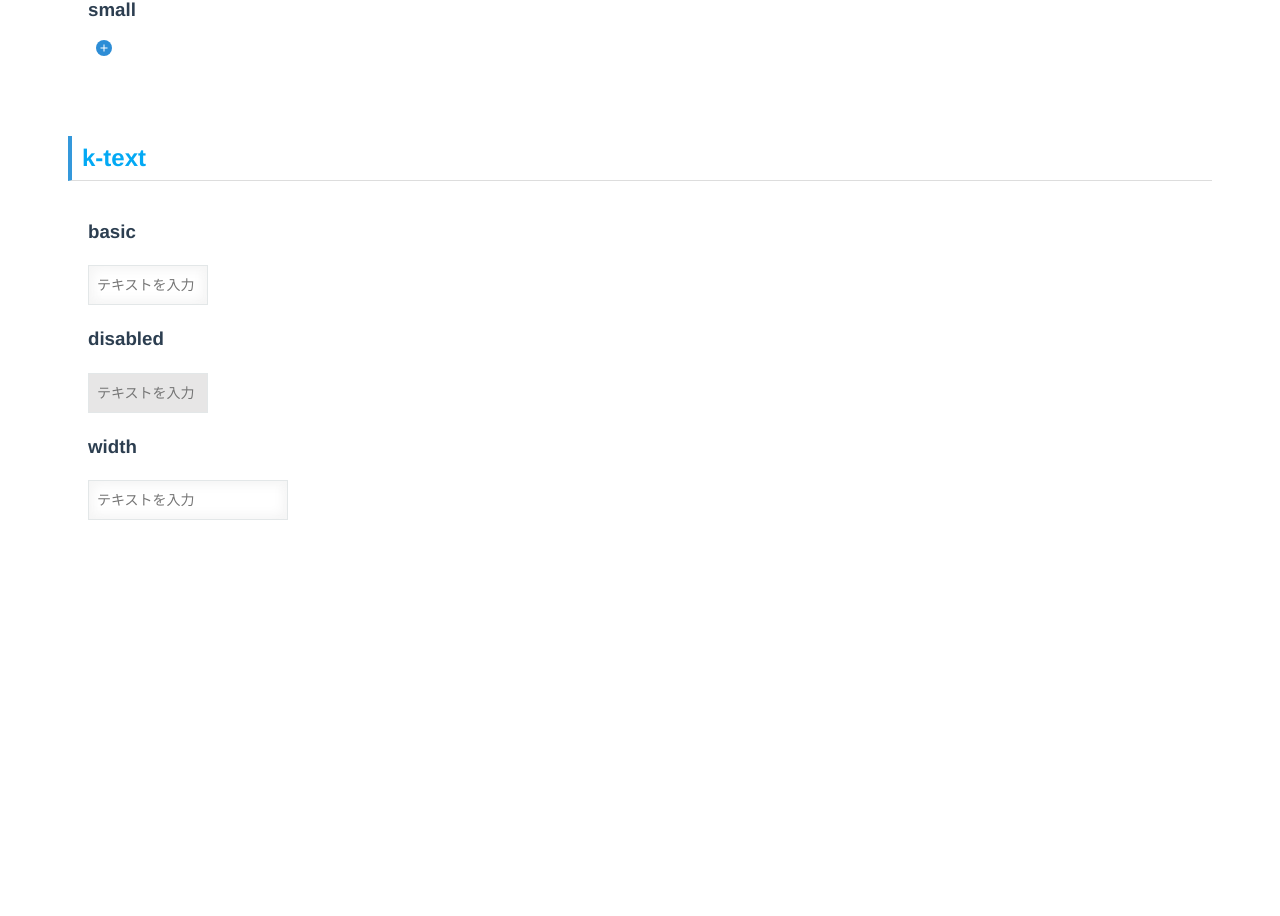
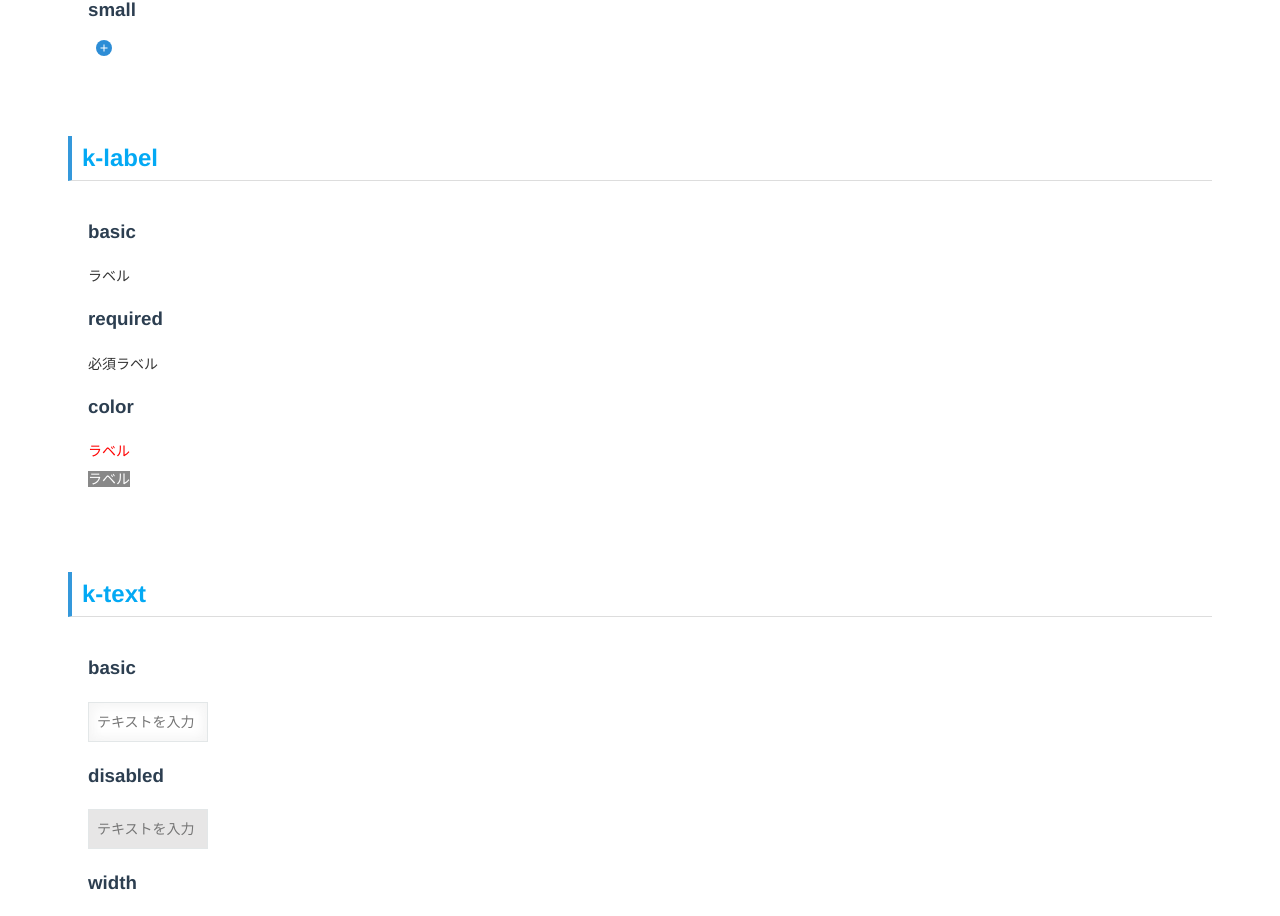
Before and after one commit to mid0111/kintone-vue-component, a Vue app: page / in a window 1280 px wide. Shown: the part 1492-2408 px from the top of the page. Before the commit the page ends 2056 px from the top, so only its background shows below. Built offline with nearby package versions, Linux system fonts and the light colour scheme.

Commit message:
ラベルのデモを追加

```diff
--- a/src/App.vue
+++ b/src/App.vue
@@ -16,6 +16,9 @@
       <component-title title="k-icon-button" />
       <k-icon-button-demo />
 
+      <component-title title="k-label" />
+      <k-label-demo />
+
       <component-title title="k-text" />
       <k-text-demo />
     </div>
@@ -29,6 +32,7 @@ import KButtonDemo from './demo/KButtonDemo.vue';
 import KDialogDemo from './demo/KDialogDemo.vue';
 import KDropdownDemo from './demo/KDropdownDemo.vue';
 import KIconButtonDemo from './demo/KIconButtonDemo.vue';
+import KLabelDemo from './demo/KLabelDemo.vue';
 import KTextDemo from './demo/KTextDemo.vue';
 
 export default {
@@ -40,6 +44,7 @@ export default {
     KDialogDemo,
     KDropdownDemo,
     KIconButtonDemo,
+    KLabelDemo,
     KTextDemo
   },
 
--- a/src/components/KLabel.vue
+++ b/src/components/KLabel.vue
@@ -5,40 +5,23 @@
   </div>
 </template>
 
-<script>
-export default {
-  props: {
-    text: {
-      type: String,
-      default: '',
-      required: true
-    },
-    textColor: {
-      type: String,
-      default: '',
-      required: false
-    },
-    backgroundColor: {
-      type: String,
-      default: '',
-      required: false
-    },
-    required: {
-      type: Boolean,
-      default: false,
-      required: false
-    }
-  },
+<script lang="ts">
+import { Component, Prop, Vue } from 'vue-property-decorator';
 
-  computed: {
-    style() {
-      return {
-        color: '' || this.textColor,
-        backgroundColor: '' || this.backgroundColor
-      };
-    }
+@Component
+export default class KLabel extends Vue {
+  @Prop({ default: '' }) private text!: string;
+  @Prop({ default: '' }) private textColor?: string;
+  @Prop({ default: '' }) private backgroundColor?: string;
+  @Prop({ default: false }) private required?: boolean;
+
+  get style() {
+    return {
+      color: '' || this.textColor,
+      backgroundColor: '' || this.backgroundColor
+    };
   }
-};
+}
 </script>
 
 <style lang="css" scoped>
--- /dev/null
+++ b/src/demo/KLabelDemo.vue
@@ -0,0 +1,21 @@
+<template>
+  <div class="components">
+    <h3>basic</h3>
+    <k-label text="ラベル" />
+    <h3>required</h3>
+    <k-label text="必須ラベル" required />
+    <h3>color</h3>
+    <k-label text="ラベル" textColor="red" />
+    <k-label text="ラベル" textColor="#fff" backgroundColor="#888" />
+  </div>
+</template>
+
+<script>
+import KLabel from '../components/KLabel.vue';
+
+export default {
+  components: {
+    KLabel
+  }
+};
+</script>
```
Also changed, not shown: 7 other files (tests, documents, lock files or other folders).
